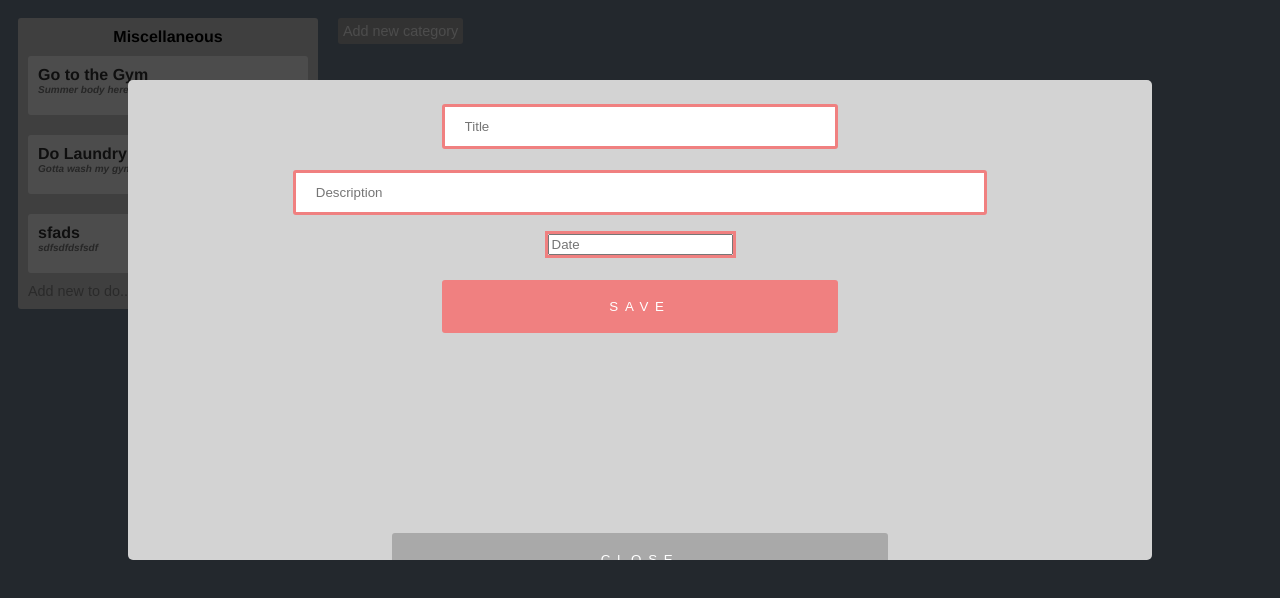
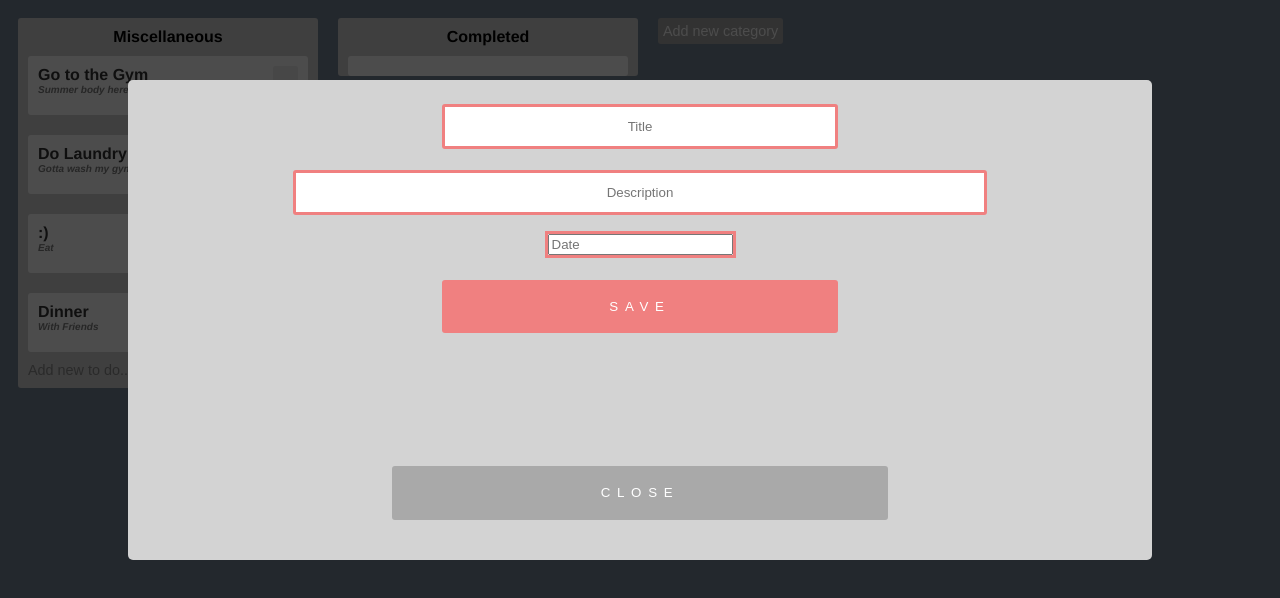
Before and after one commit to sahanah-ganesh/Yello, a React (Create React App) app: page / in a window 1280 px wide. Both pictures are taken after a click on the button "Add new to do...". Shown: the top 598 px of the page. Built offline with nearby package versions, Linux system fonts and the light colour scheme; data requests are answered from the project's data file.

Commit message:
adds completed category

```diff
--- a/db.json
+++ b/db.json
@@ -1,25 +1,35 @@
 {
   "todos": [
     {
-      "id": 999,
+      "id": 1,
       "title": "Go to the Gym",
       "description": "Summer body here I come!",
-      "date": "July 2, 2019 12:30 PM",
+      "date": "2019-07-02T04:00:00.000Z",
       "completed": false
     },
     {
-      "id": 998,
+      "id": 2,
       "title": "Do Laundry",
       "description": "Gotta wash my gym clothes",
-      "date": "July 1, 2019 6:30 PM",
+      "date": "2019-07-03T04:00:00.000Z",
       "completed": false
     },
     {
-      "id": 1,
-      "title": "sfads",
-      "description": "sdfsdfdsfsdf",
-      "date": "2019-05-27T04:00:00.000Z",
+      "id": 3,
+      "title": ":)",
+      "description": "Eat",
+      "date": "2019-07-02T04:00:00.000Z",
       "completed": false
+    },
+    {
+      "title": "Dinner",
+      "description": "With Friends",
+      "date": "2019-07-02T04:00:00.000Z",
+      "completed": false,
+      "id": 4
     }
+  ],
+  "completed": [
+    {}
   ]
 }
--- a/package.json
+++ b/package.json
@@ -4,6 +4,7 @@
   "private": true,
   "dependencies": {
     "json-server": "^0.15.0",
+    "moment": "^2.24.0",
     "node-sass": "^4.12.0",
     "prop-types": "^15.7.2",
     "react": "^16.8.6",
@@ -12,7 +13,8 @@
     "react-redux": "^7.1.0",
     "react-scripts": "0.9.5",
     "redux": "^4.0.1",
-    "redux-thunk": "^2.3.0"
+    "redux-thunk": "^2.3.0",
+    "uuid": "^3.3.2"
   },
   "devDependencies": {},
   "scripts": {
--- a/src/Components/Add.js
+++ b/src/Components/Add.js
@@ -0,0 +1,102 @@
+import React, { Component } from 'react';
+import DatePicker from 'react-datepicker';
+import 'react-datepicker/dist/react-datepicker.css';
+
+class Add extends Component {
+
+  constructor(props) {
+    super(props)
+    this.state = {
+      title: '',
+      description: '',
+      startDate: '',
+    }
+    this.handleTitle = this.handleTitle.bind(this);
+    this.handleDescription = this.handleDescription.bind(this);
+    this.handleSubmit = this.handleSubmit.bind(this);
+    this.handleDateChange = this.handleDateChange.bind(this);
+  }
+
+  handleTitle(event) {
+    this.setState({
+      title: event.target.value.trim()
+    })
+  }
+
+  handleDescription(event) {
+    this.setState({
+      description: event.target.value.trim()
+    })
+  }
+
+  handleDateChange(date) {
+    this.setState({
+      startDate: date
+    })
+  }
+
+  handleSubmit(event) {
+    event.preventDefault();
+    if (!this.state.title || !this.state.description || !this.state.startDate) {
+      return
+    }
+    let newTodo = {
+      title: this.state.title,
+      description: this.state.description,
+      date: this.state.startDate,
+      completed: false,
+    }
+    const postTodo = (data) => {
+      return fetch('http://localhost:3004/todos/', {
+        method: 'POST',
+        body: JSON.stringify(data),
+        headers: {
+          'Content-Type': 'application/json'
+        }
+      })
+    }
+    postTodo(newTodo);
+  }
+
+  render() {
+    return (
+      <div className='popup'>
+        <div className='popup-inner'>
+          <form
+            className='form'
+            onSubmit={ this.handleSubmit }>
+            <input
+              type='text'
+              className='input-title'
+              placeholder={ 'Title' }
+              onChange={ this.handleTitle }
+              />
+            <input
+              type='text'
+              className='input-description'
+              placeholder={ 'Description' }
+              onChange={ this.handleDescription }
+              />
+              <br/>
+              <div className='date-input'>
+                <DatePicker
+                  placeholderText={ 'Date' }
+                  selected={ this.state.startDate }
+                  onChange={ this.handleDateChange }
+                  dateFormat="MMMM d, yyyy"
+                />
+              </div>
+            <button className='add-todo' type='submit'>
+              SAVE
+            </button>
+          </form>
+          <button className='close-edit' onClick={ this.props.closePopup }>
+            CLOSE
+          </button>
+        </div>
+      </div>
+    )
+  }
+}
+
+export default Add;
--- a/src/Components/App.js
+++ b/src/Components/App.js
@@ -2,6 +2,7 @@
 import { connect } from 'react-redux';
 import { getTodos } from '../Modules/action.js';
 import List from './List.js';
+import Completed from './Completed.js';
 import '../Styles/App.css';
 
 export class App extends Component {
@@ -15,6 +16,7 @@
     return (
       <div className='todo-container'>
         <List todos={ this.props.todos }/>
+        <Completed/>
       </div>
     )
   }
--- /dev/null
+++ b/src/Components/Completed.js
@@ -0,0 +1,24 @@
+import React, { Component } from 'react';
+
+export class Completed extends Component {
+
+  render() {
+
+    return (
+      <div>
+        <div className='todo-container'>
+          <div className='todo-dimension'>
+            <h1 className='todo-header' contentEditable>Completed</h1>
+            <ul className='todo-inner-scroll'>
+            <li className='todo-item'>
+            </li>
+            </ul>
+          </div>
+            <button className='add-category-button' onClick={ () => this.addCategory }>Add new category</button>
+        </div>
+      </div>
+    )
+  }
+}
+
+export default Completed;
--- a/src/Components/Edit.js
+++ b/src/Components/Edit.js
@@ -7,8 +7,8 @@
   constructor(props) {
     super(props)
     this.state = {
-      title: '',
-      description: '',
+      title: this.props.todo.title,
+      description: this.props.todo.description,
       startDate: '',
     }
     this.handleTitle = this.handleTitle.bind(this);
@@ -30,7 +30,6 @@
   }
 
   handleDateChange(date) {
-    console.log('date', date)
     this.setState({
       startDate: date
     })
@@ -48,7 +47,7 @@
       date: this.state.startDate,
       completed: false,
     }
-    const postTodo = (data) => {
+    const putTodo = (data) => {
       return fetch(`http://localhost:3004/todos/${ data.id }`, {
         method: 'PUT',
         body: JSON.stringify(data),
@@ -57,7 +56,7 @@
         }
       })
     }
-    postTodo(newTodo);
+    putTodo(newTodo);
   }
 
   render() {
@@ -70,26 +69,22 @@
             <input
               type='text'
               className='input-title'
-              placeholder={ this.props.todo.title || 'Title' }
+              placeholder={ this.props.todo.title }
               onChange={ this.handleTitle }
               />
             <input
               type='text'
               className='input-description'
-              placeholder={ this.props.todo.description || 'Description' }
+              placeholder={ this.props.todo.description }
               onChange={ this.handleDescription }
               />
               <br/>
               <div className='date-input'>
                 <DatePicker
-                  placeholderText={ this.props.todo.date || 'Date' }
+                  placeholder={ this.props.todo.date.substring(0, 10) }
                   selected={ this.state.startDate }
                   onChange={ this.handleDateChange }
-                  showTimeSelect
-                  timeFormat='HH:mm'
-                  timeIntervals={ 30 }
-                  dateFormat='MMMM d, yyyy h:mm aa'
-                  timeCaption='time'
+                  dateFormat="MMMM d, yyyy"
                 />
               </div>
             <button className='add-todo' type='submit'>
--- a/src/Components/List.js
+++ b/src/Components/List.js
@@ -1,20 +1,63 @@
 import React, { Component } from 'react';
 import Edit from './Edit.js';
+import moment from 'moment';
+import Add from './Add.js';
 
 export class List extends Component {
 
   constructor(props) {
     super(props);
     this.state = {
-      popup: null
+      popupEdit: null,
+      popupAdd: null,
     }
+
     this.editTodo = this.editTodo.bind(this);
+    this.addTodo = this.addTodo.bind(this);
+    this.closePopup = this.closePopup.bind(this);
+    this.toggleCheck = this.toggleCheck.bind(this);
   }
 
   editTodo = (todo) => {
     this.setState({
-      popup: todo
+      popupEdit: todo
     })
+  }
+
+  addTodo = (todo) => {
+    this.setState({
+      popupAdd: todo
+    })
+  }
+
+  closePopup = (state) => {
+    this.setState({
+      popupEdit: state,
+      popupAdd: state
+    })
+    window.location.reload();
+  }
+
+  toggleCheck = (todo) => {
+    console.log('todo', todo)
+    const updateTodo = {
+      id: todo.id,
+      title: todo.title,
+      description: todo.description,
+      date: todo.date,
+      completed: !todo.completed
+    }
+    const markComplete = (data) => {
+      return fetch(`http://localhost:3004/todos/${ data.id }`, {
+        method: 'PUT',
+        body: JSON.stringify(data),
+        headers: {
+          'Content-Type': 'application/json'
+        }
+      })
+    }
+    markComplete(updateTodo);
+    window.location.reload();
   }
 
   render() {
@@ -23,13 +66,16 @@
       <div>
         <div className='todo-container'>
           <div className='todo-dimension'>
-            <h1 className='todo-header'>Miscellaneous</h1>
+            <h1 className='todo-header' contentEditable>Miscellaneous</h1>
               { this.props.todos.map((todo) => {
                 return (
-                  <ul key={todo.id}
-                      className='todo-inner-scroll'
-                      onClick={ () => this.editTodo(todo) }>
+                  <ul key={todo.id} className='todo-inner-scroll'>
                     <li className='todo-item'>
+                      <label className='todo-check'>
+                        <input className='checkmark' type='checkbox' checked='checked' onChange={ () => this.toggleCheck(todo) }/>
+                        <span className='checkmark'>{ todo.completed ? `✔️` : null }</span>
+                      </label>
+                      <div onClick={ () => this.editTodo(todo) }>
                         <h4
                           style={{
                             textDecoration: todo.completed ? 'line-through' : 'none'
@@ -49,18 +95,23 @@
                           style={{
                             textDecoration: todo.completed ? 'line-through' : 'none'
                           }}>
-                        { todo.date }
+                          { moment(todo.date).format('MMMM DD YYYY') }
                         </h6>
+                      </div>
                     </li>
                   </ul>
                 )
               })}
-            <button className='add-todo-button' onClick={ () => this.editTodo(true) }>Add new to do...</button>
+            <button className='add-todo-button' onClick={ () => this.addTodo(true) }>Add new to do...</button>
           </div>
-            <button className='add-category-button'>Add new category</button>
         </div>
-      { this.state.popup ?
-        <Edit todo={ this.state.popup } closePopup={ () => this.editTodo(null) }/>
+      { this.state.popupEdit ?
+        <Edit todo={ this.state.popupEdit } closePopup={ () => this.closePopup(null) }/>
+        :
+        null
+      }
+      { this.state.popupAdd ?
+        <Add closePopup={ () => this.closePopup(null) }/>
         :
         null
       }
--- a/src/Styles/App.css
+++ b/src/Styles/App.css
@@ -88,6 +88,38 @@
   font-style: italic;
 }
 
+.todo-check {
+  float: right;
+  cursor: pointer;
+  font-size: 22px;
+  -webkit-user-select: none;
+  -moz-user-select: none;
+  -ms-user-select: none;
+  user-select: none;
+}
+
+.todo-check input {
+  position: absolute;
+  opacity: 0;
+  cursor: pointer;
+  height: 0;
+  width: 0;
+}
+
+.todo-check:hover input~.checkmark {
+  background-color: #ccc;
+}
+
+.checkmark {
+  float: right;
+  top: 0;
+  left: 0;
+  height: 25px;
+  width: 25px;
+  background-color: #eee;
+  border-radius: 3px;
+}
+
 .todo-date {
   text-align: right;
   margin-top: 0em;
@@ -161,7 +193,7 @@
   -webkit-transition: 0.5s;
   transition: 0.5s;
   outline: none;
-  text-align: left;
+  text-align: center;
 }
 
 .input-title[type=text]:focus {
@@ -178,7 +210,7 @@
   -webkit-transition: 0.5s;
   transition: 0.5s;
   outline: none;
-  text-align: left;
+  text-align: center;
   margin-top: 1em;
 }
 
@@ -221,7 +253,7 @@
   height: 4em;
   width: 50%;
   padding: 1.5em auto;
-  margin: 15em auto;
+  margin: 10em auto;
   background-color: darkgrey;
   border: none;
   border-radius: 3px;
```
Also changed, not shown: 1 other file (tests, documents, lock files or other folders). Lines whose indentation alone changed are shown as unchanged.
